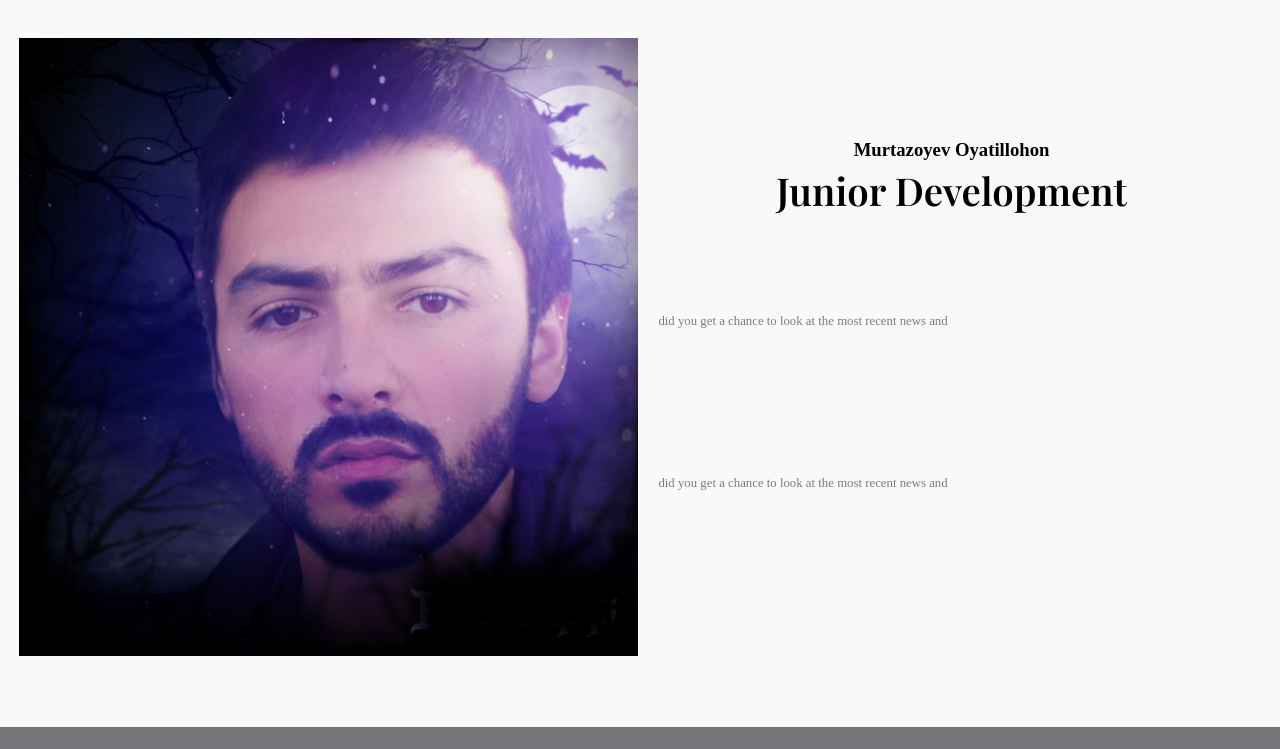
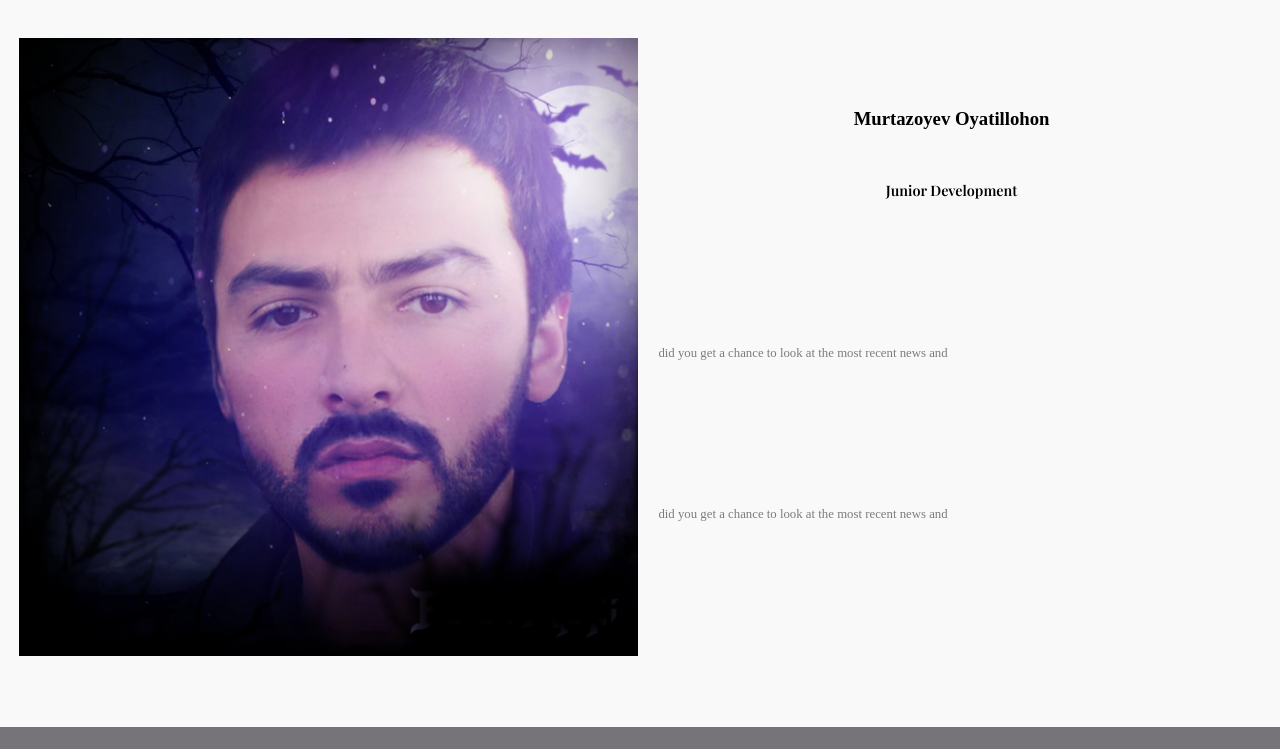
Before and after one commit to Oyatillohon2003/webuz, a plain HTML site: page index.html in a window 1280 px wide. Shown: the part 3320-4069 px from the top of the page. Drawn offline with nearby package versions, Linux system fonts and the light colour scheme; a web font is replaced by a local one.

Commit message:
Add files via upload

```diff
--- a/style.css
+++ b/style.css
@@ -292,6 +292,10 @@ padding: 0.3rem 0.6rem;
   opacity: .5;
   margin: 1rem;
 }
+.about-text h2{
+  font-size: .9rem;
+  padding: 3rem 0;
+}
 /*End of about section*/
 /*start of footer section*/
 footer{
```
Also changed, not shown: 02.jpg (added).
